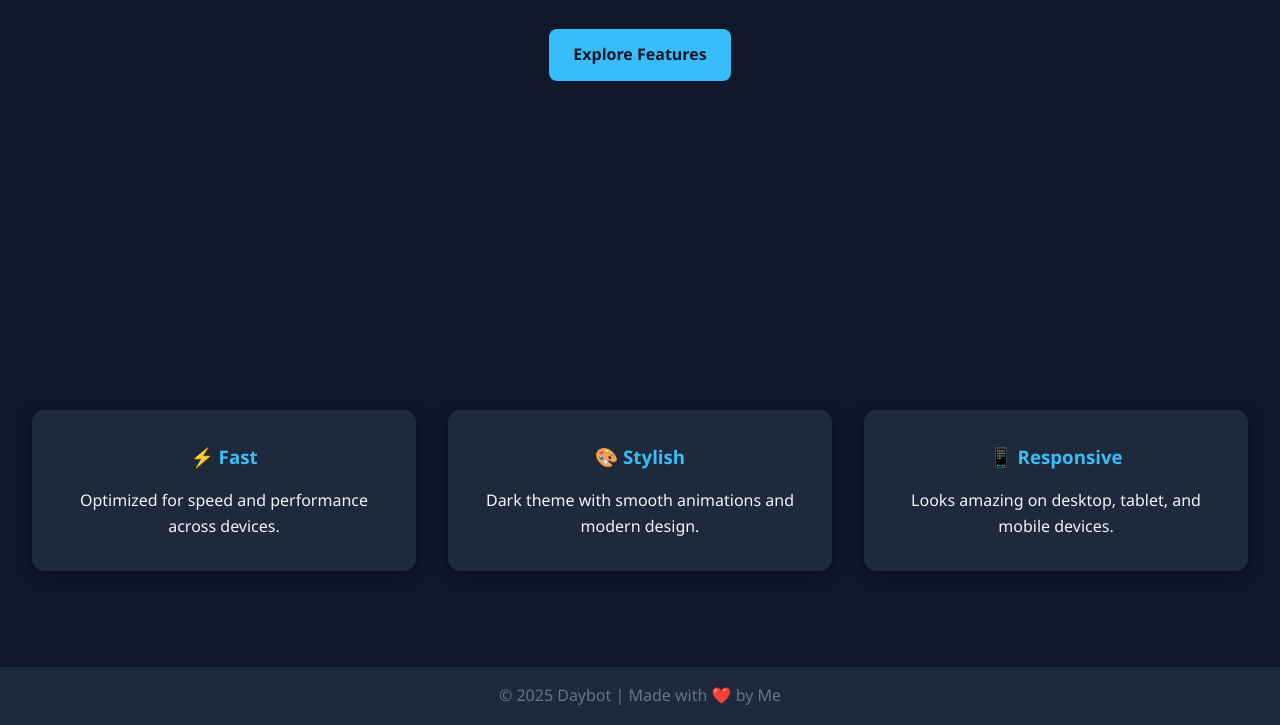
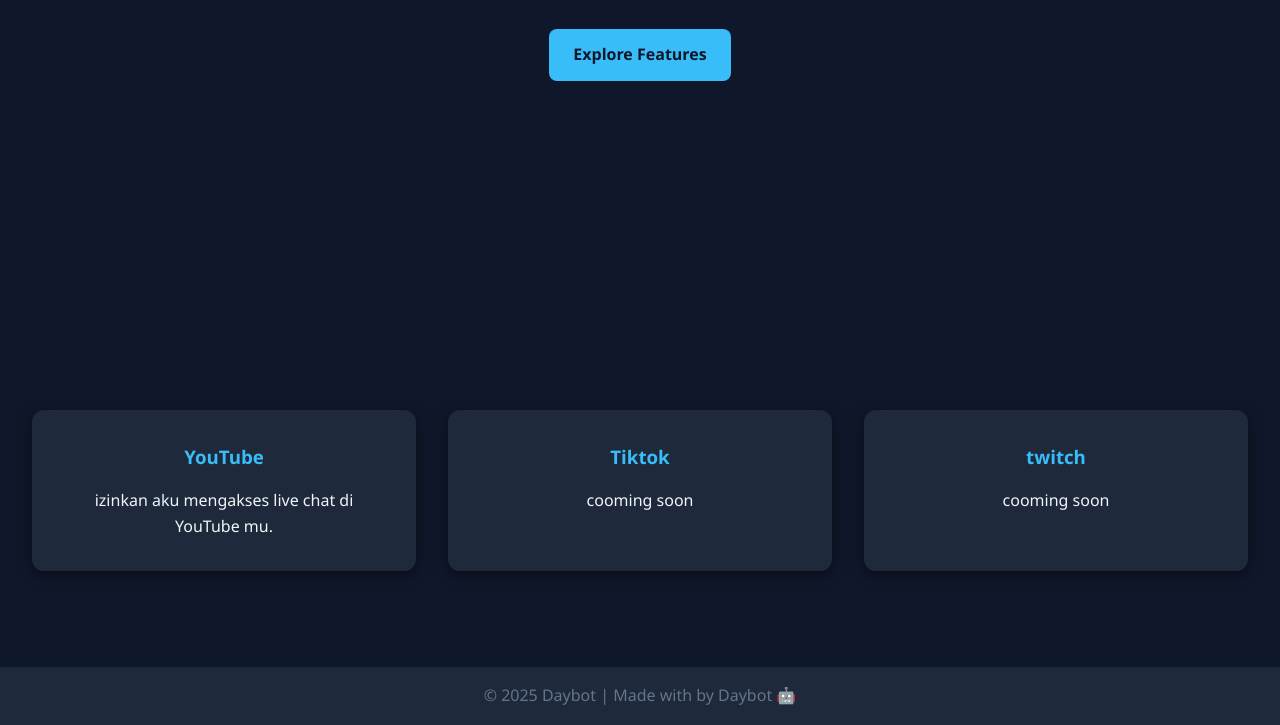
Before and after one commit to Alwyboy/Website-Daybot, a plain HTML site: page index.html in a window 1280 px wide. Shown: the part 457-1182 px from the top of the page. Drawn offline with Linux system fonts and the light colour scheme.

Commit message:
Update index.html

```diff
--- a/index.html
+++ b/index.html
@@ -40,21 +40,21 @@
 
   <section id="features" class="features">
     <div class="card">
-      <h3>⚡ Fast</h3>
-      <p>Optimized for speed and performance across devices.</p>
+      <h3>YouTube</h3>
+      <p>izinkan aku mengakses live chat di YouTube mu.</p>
     </div>
     <div class="card">
-      <h3>🎨 Stylish</h3>
-      <p>Dark theme with smooth animations and modern design.</p>
+      <h3>Tiktok</h3>
+      <p>cooming soon</p>
     </div>
     <div class="card">
-      <h3>📱 Responsive</h3>
-      <p>Looks amazing on desktop, tablet, and mobile devices.</p>
+      <h3>twitch</h3>
+      <p>cooming soon</p>
     </div>
   </section>
 
   <footer>
-    <p>© 2025 Daybot | Made with ❤️ by Me</p>
+    <p>© 2025 Daybot | Made with by Daybot 🤖</p>
   </footer>
 </body>
 </html>
```
